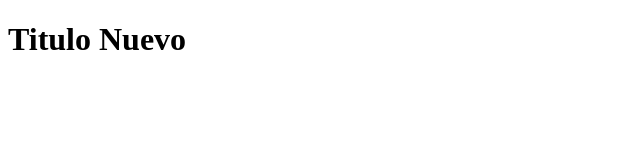
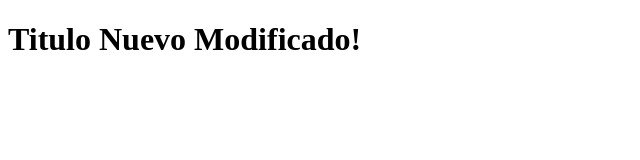
Before and after one commit to CamiloBedoya97/git-helloword, a plain HTML site: page index.html in a window 1280 px wide. Shown: the whole page, without its empty margins (0-640 px from the left). Drawn offline with Linux system fonts and the light colour scheme.

Commit message:
Se modifico el index nuevamente

```diff
--- a/index.html
+++ b/index.html
@@ -6,6 +6,6 @@
     <title>Demo Git</title>
 </head>
 <body>
-    <h1>Titulo Nuevo</h1>
+    <h1>Titulo Nuevo Modificado!</h1>
 </body>
 </html>
```
